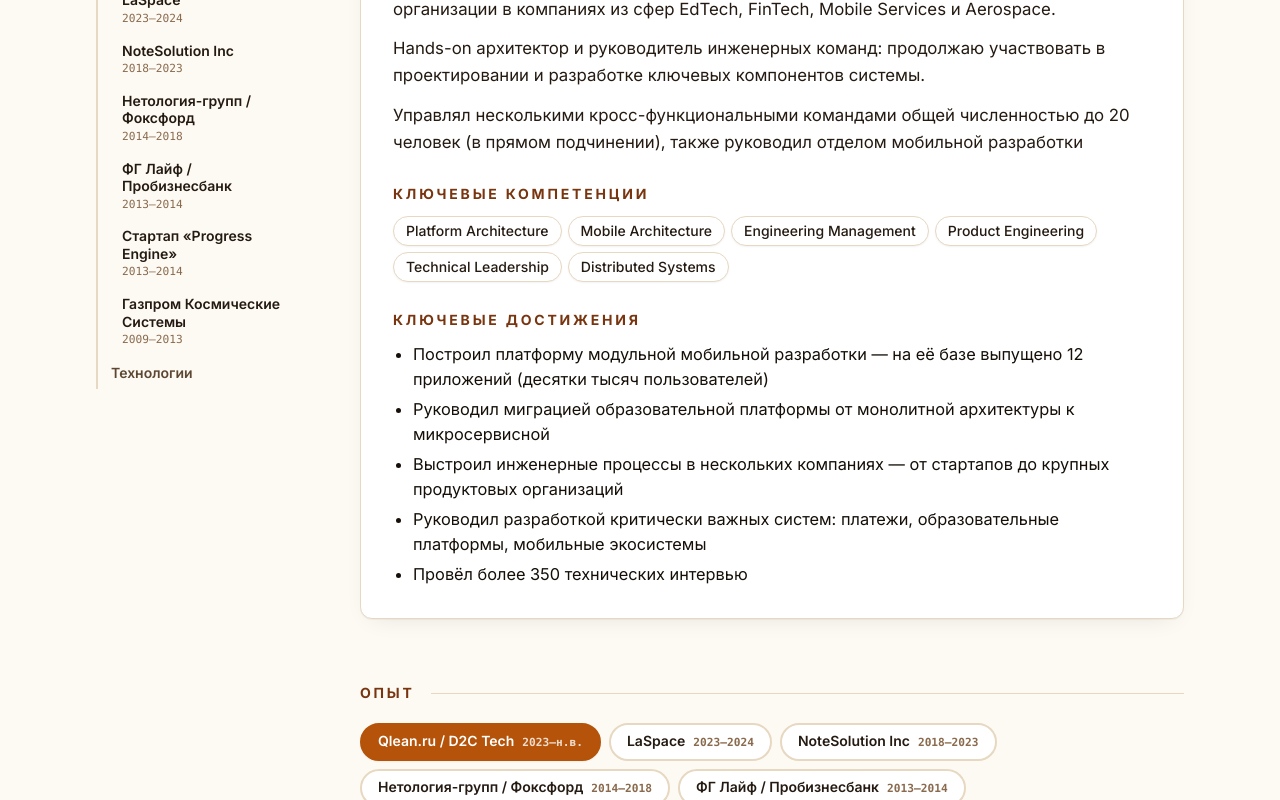
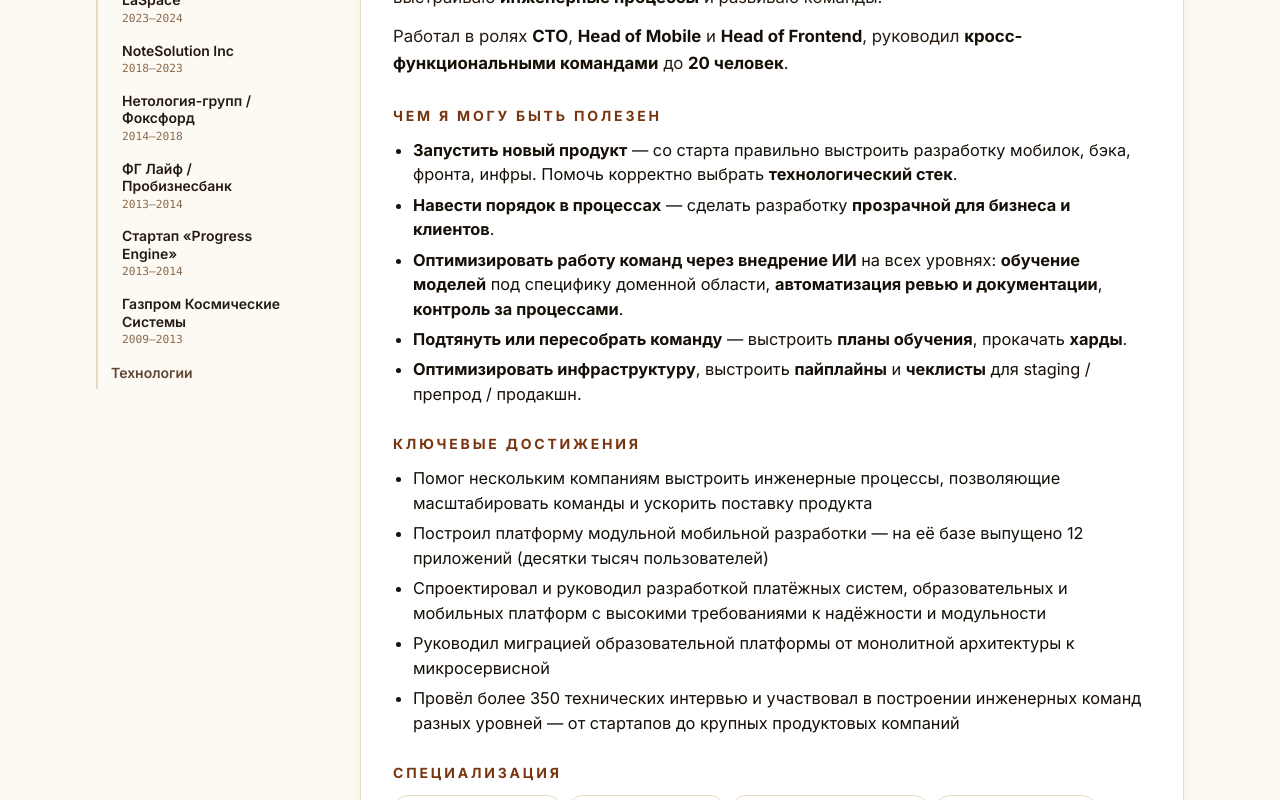
Before and after one commit to DavydenkovM/my-career, a Next.js app in the folder site/: page / in a window 1280 px wide. Shown: the part 500-1300 px from the top of the page. Built offline with nearby package versions, Linux system fonts and the light colour scheme.

Commit message:
Updated about-section - make texts more precise

```diff
--- a/site/components/AboutSection.tsx
+++ b/site/components/AboutSection.tsx
@@ -3,21 +3,56 @@
 import { useLang } from "./LangProvider";
 import { getSiteContent } from "@/content/site";
 
+function renderInline(text: string): string {
+  return text.replace(
+    /\*\*([^*]+)\*\*/g,
+    '<strong class="font-semibold text-ink-900">$1</strong>',
+  );
+}
+
 export function AboutSection() {
   const { lang, t } = useLang();
-  const { about, competencies, achievements } = getSiteContent(lang);
+  const { about, competencies, offerings, achievements } = getSiteContent(lang);
   return (
     <div className="surface space-y-7 p-6 sm:p-8">
       <div className="prose-cv space-y-3">
         {about.map((p, i) => (
-          <p key={i} className="text-[1.05rem] leading-relaxed text-ink-800">
-            {p}
-          </p>
+          <p
+            key={i}
+            className="text-[1.05rem] leading-relaxed text-ink-800"
+            dangerouslySetInnerHTML={{ __html: renderInline(p) }}
+          />
         ))}
       </div>
 
       <div>
-        <div className="h-section mb-3">{t("ui.competencies")}</div>
+        <div className="h-section mb-3">{t("ui.offerings")}</div>
+        <ul className="prose-cv list-disc space-y-1.5 pl-5">
+          {offerings.map((o, i) => (
+            <li
+              key={i}
+              className="text-[1.02rem]"
+              dangerouslySetInnerHTML={{ __html: renderInline(o) }}
+            />
+          ))}
+        </ul>
+      </div>
+
+      <div>
+        <div className="h-section mb-3">{t("ui.achievements")}</div>
+        <ul className="prose-cv list-disc space-y-1.5 pl-5">
+          {achievements.map((a, i) => (
+            <li
+              key={i}
+              className="text-[1.02rem]"
+              dangerouslySetInnerHTML={{ __html: renderInline(a.text) }}
+            />
+          ))}
+        </ul>
+      </div>
+
+      <div>
+        <div className="h-section mb-3">{t("ui.specialization")}</div>
         <div className="flex flex-wrap gap-1.5">
           {competencies.map((c) => (
             <span key={c} className="chip">
@@ -26,17 +61,6 @@
           ))}
         </div>
       </div>
-
-      <div>
-        <div className="h-section mb-3">{t("ui.achievements")}</div>
-        <ul className="prose-cv list-disc space-y-1.5 pl-5">
-          {achievements.map((a, i) => (
-            <li key={i} className="text-[1.02rem]">
-              {a.text}
-            </li>
-          ))}
-        </ul>
-      </div>
     </div>
   );
 }
--- a/site/content/i18n.ts
+++ b/site/content/i18n.ts
@@ -7,7 +7,8 @@
 export const labels: Record<Language, Record<string, LabelValue>> = {
   ru: {
     "ui.about": "О себе",
-    "ui.competencies": "Ключевые компетенции",
+    "ui.specialization": "Специализация",
+    "ui.offerings": "Чем я могу быть полезен",
     "ui.achievements": "Ключевые достижения",
     "ui.fullName": "ФИО",
     "ui.family": "Возраст / Семья",
@@ -44,7 +45,8 @@
   },
   en: {
     "ui.about": "About",
-    "ui.competencies": "Core competencies",
+    "ui.specialization": "Specialization",
+    "ui.offerings": "How I can help",
     "ui.achievements": "Key achievements",
     "ui.fullName": "Full name",
     "ui.family": "Age / Family",
--- a/site/content/site.ts
+++ b/site/content/site.ts
@@ -36,6 +36,7 @@
   };
   about: string[];
   competencies: string[];
+  offerings: string[];
   achievements: { text: string; interviews?: number }[];
   techs: TechBlock[];
   contacts: { label: string; value: string; href?: string }[];
@@ -79,10 +80,8 @@
     ],
   },
   about: [
-    "Более 15 лет в разработке. Специализируюсь на построении инженерных платформ, масштабировании команд и снижении архитектурной сложности продуктов.",
-    "За карьеру выстраивал процессы разработки, архитектуру платформ и технические организации в компаниях из сфер EdTech, FinTech, Mobile Services и Aerospace.",
-    "Hands-on архитектор и руководитель инженерных команд: продолжаю участвовать в проектировании и разработке ключевых компонентов системы.",
-    "Управлял несколькими кросс-функциональными командами общей численностью до 20 человек (в прямом подчинении), также руководил отделом мобильной разработки",
+    "Более **17 лет** строю **инженерные платформы** и команды в EdTech, FinTech, LifeStyle Mobile Services и Aerospace. Совмещаю **техническое лидерство** с **практической разработкой**: проектирую архитектуру, пишу **критически важные компоненты**, выстраиваю **инженерные процессы** и развиваю команды.",
+    "Работал в ролях **CTO**, **Head of Mobile** и **Head of Frontend**, руководил **кросс-функциональными командами** до **20 человек**.",
   ],
   competencies: [
     "Platform Architecture",
@@ -92,12 +91,19 @@
     "Technical Leadership",
     "Distributed Systems",
   ],
+  offerings: [
+    "**Запустить новый продукт** — со старта правильно выстроить разработку мобилок, бэка, фронта, инфры. Помочь корректно выбрать **технологический стек**.",
+    "**Навести порядок в процессах** — сделать разработку **прозрачной для бизнеса и клиентов**.",
+    "**Оптимизировать работу команд через внедрение ИИ** на всех уровнях: **обучение моделей** под специфику доменной области, **автоматизация ревью и документации**, **контроль за процессами**.",
+    "**Подтянуть или пересобрать команду** — выстроить **планы обучения**, прокачать **харды**.",
+    "**Оптимизировать инфраструктуру**, выстроить **пайплайны** и **чеклисты** для staging / препрод / продакшн.",
+  ],
   achievements: [
+    { text: "Помог нескольким компаниям выстроить инженерные процессы, позволяющие масштабировать команды и ускорить поставку продукта" },
     { text: "Построил платформу модульной мобильной разработки — на её базе выпущено 12 приложений (десятки тысяч пользователей)" },
+    { text: "Спроектировал и руководил разработкой платёжных систем, образовательных и мобильных платформ с высокими требованиями к надёжности и модульности" },
     { text: "Руководил миграцией образовательной платформы от монолитной архитектуры к микросервисной" },
-    { text: "Выстроил инженерные процессы в нескольких компаниях — от стартапов до крупных продуктовых организаций" },
-    { text: "Руководил разработкой критически важных систем: платежи, образовательные платформы, мобильные экосистемы" },
-    { text: "Провёл более 350 технических интервью", interviews: 350 },
+    { text: "Провёл более 350 технических интервью и участвовал в построении инженерных команд разных уровней — от стартапов до крупных продуктовых компаний", interviews: 350 },
   ],
   techs: [
     {
@@ -187,10 +193,10 @@
     ],
   },
   about: [
-    "15+ years in software engineering. I build engineering platforms, scale delivery organizations and reduce architectural complexity of products.",
-    "Throughout my career I have set up engineering processes, platform architecture and technical organizations across EdTech, FinTech, Mobile Services and Aerospace.",
-    "Hands‑on architect and engineering leader: I continue to design and implement the most critical parts of the systems I own.",
-    "I have led cross‑functional teams of up to 20 direct reports and a mobile engineering group of up to 5 direct reports.",
+    "**15+ years** in software engineering. I build **engineering platforms**, **scale delivery organizations** and reduce **architectural complexity** of products.",
+    "Throughout my career I have set up **engineering processes**, **platform architecture** and **technical organizations** across EdTech, FinTech, Mobile Services and Aerospace.",
+    "Hands‑on architect and **engineering leader**: I continue to **design and implement** the most critical parts of the systems I own.",
+    "I have led **cross‑functional teams** of up to **20 direct reports** and a mobile engineering group of up to **5 direct reports**.",
   ],
   competencies: [
     "Platform Architecture",
@@ -199,6 +205,13 @@
     "Product Engineering",
     "Technical Leadership",
     "Distributed Systems",
+  ],
+  offerings: [
+    "**Launch a new product** — set up mobile, backend, frontend and infrastructure from day one. Help pick the **right technology stack**.",
+    "**Bring order to engineering processes** — make development **transparent to the business and to customers**.",
+    "**Optimize team workflows with AI** at every level: **training models** on domain-specific data, **automating code review and documentation**, **monitoring processes**.",
+    "**Level up or rebuild the team** — define **growth plans** and sharpen **hard skills**.",
+    "**Optimize infrastructure**, build **CI/CD pipelines** and **checklists** for staging / pre-prod / production.",
   ],
   achievements: [
     { text: "Built a modular mobile development platform that powers 12 released apps (tens of thousands of users)" },
```
Also changed, not shown: 1 other file (tests, documents, lock files or other folders).
